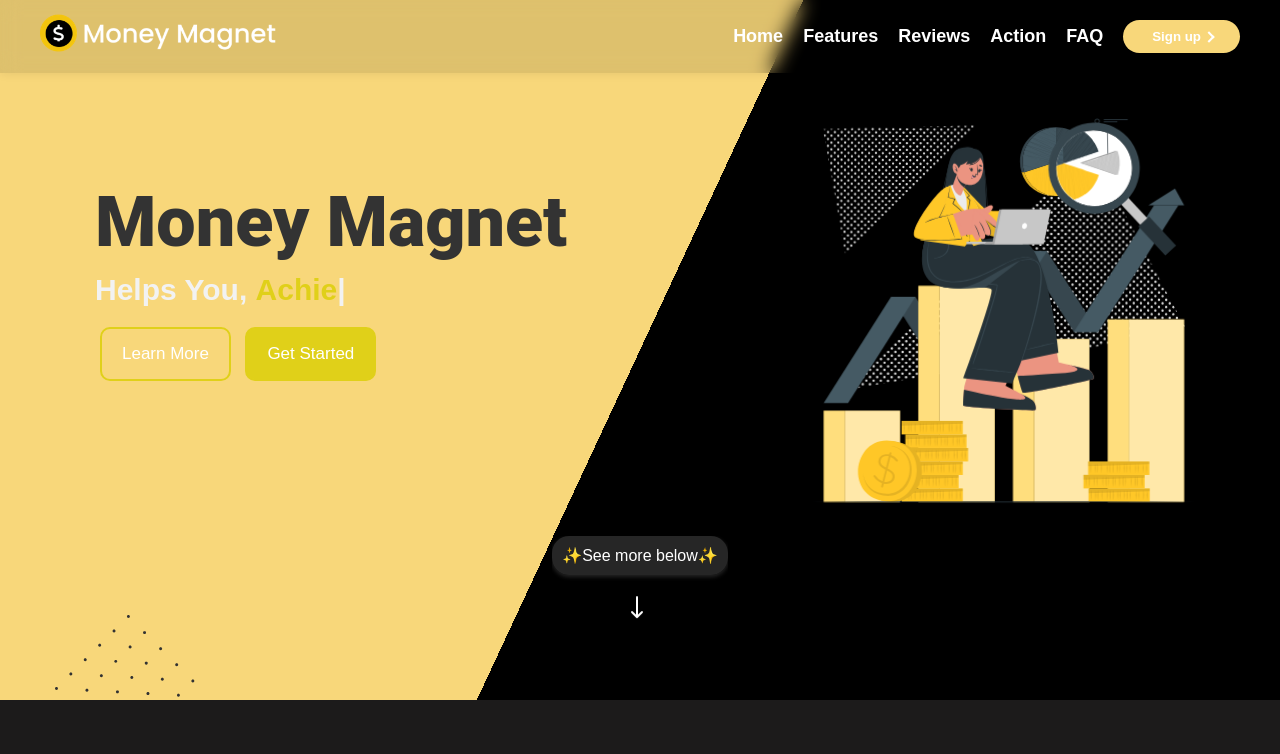
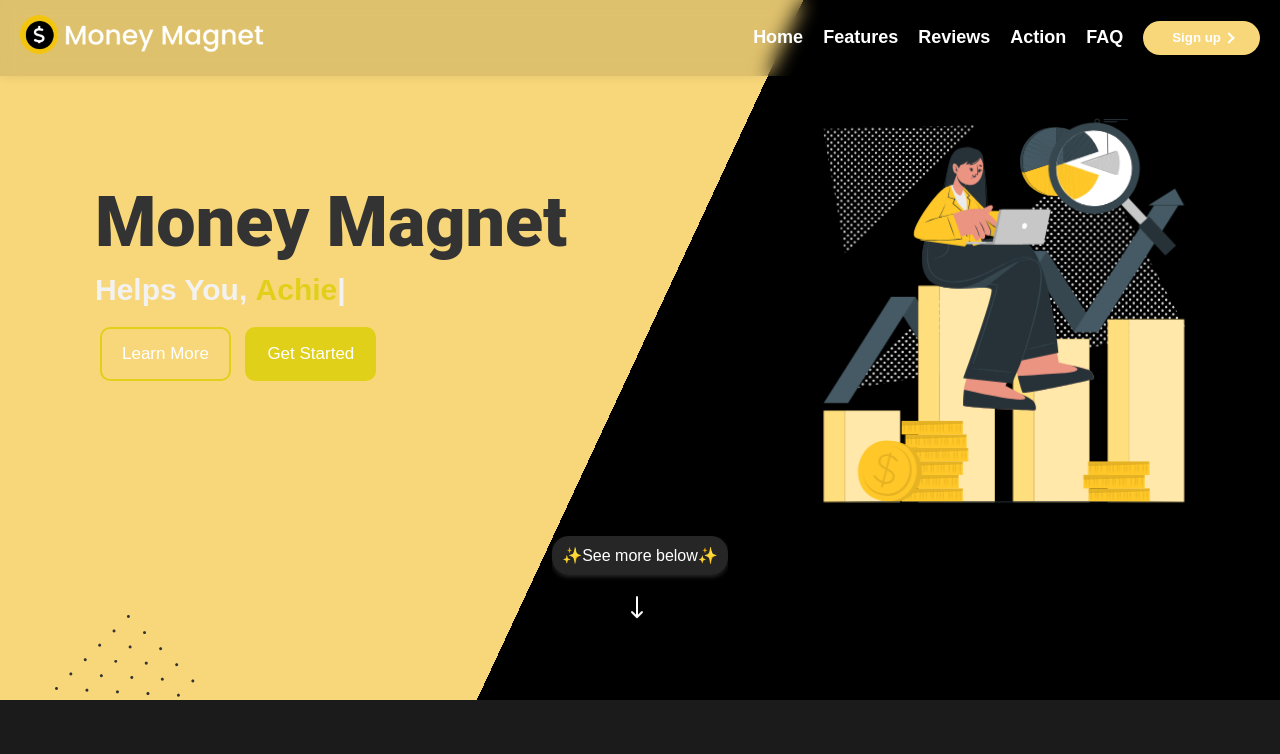
Before and after one commit to elijahgummer/MoneyMagnet, a PHP site: page / in a window 1280 px wide. Shown: the top 754 px of the page. Run offline with PHP 8.4, Linux system fonts and the light colour scheme; some web fonts are replaced.

Commit message:
changed the padding for the navbar

```diff
--- a/navbar.css
+++ b/navbar.css
@@ -86,7 +86,7 @@
     font-size: 1.7rem;
     width: 100%;
     height: auto;
-    padding: 0px 40px;
+    padding: 0px 20px;
     display: flex;
     justify-content: space-between;
     position: fixed;
```
